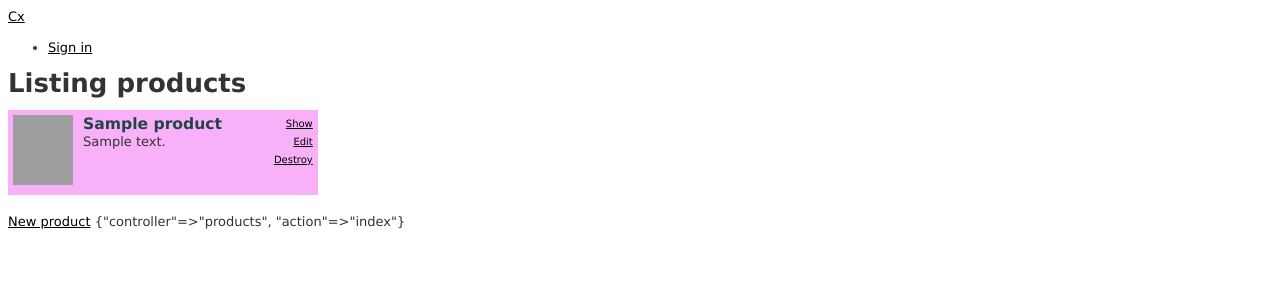
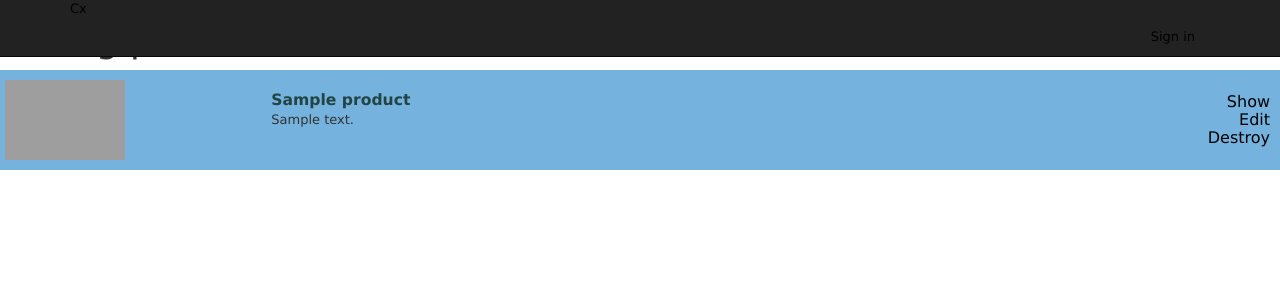
Before and after one commit to ckesurf/ivyswap, a Rails app: page /products in a window 1280 px wide. Shown: the top 300 px of the page. Run offline with Rails 7, Linux system fonts and the light colour scheme; tables that the repository leaves empty hold one stand-in row (values such as "Sample post"); style sheets or scripts are compiled from the project's sources; parts of the project's set-up code (start-up, migrations or seed data) failed here and were passed over; some libraries are stand-ins or nearby versions; grey boxes are pictures that could not be loaded.

Commit message:
made changes to links

```diff
--- a/app/assets/stylesheets/custom.css.scss
+++ b/app/assets/stylesheets/custom.css.scss
@@ -250,6 +250,12 @@
     border-top: 1px solid #e8e8e8;
   }
 }
+
+.list_image {
+    width:  160px;
+    height: 100px;
+  }
+
 .description {
   margin: 10px;
   padding-right: 20px;
--- a/app/assets/stylesheets/products.css.scss
+++ b/app/assets/stylesheets/products.css.scss
@@ -1,26 +1,34 @@
+@import "bootstrap";
+
 .products {
   table {
     border-collapse: collapse;
   }
 
   table tr td {
-    padding: 5px;
-    vertical-align: top;
+
+  padding-top: 10px;
+  padding-bottom: 10px;
+  padding-left: 5px;
+  padding-right: 5px;
+  width: 400px;
+
   }
 
   .list_image {
-    width:  60px;
-    height: 70px;
+    width:  120px;
+    height: 80px;
+
   }
 
   .list_description {
     width: 60%;
-
     dl {
-      margin: 0;
+      margin: 10;
     }
 
     dt {
+
       color:        #244;
       font-weight:  bold;
       font-size:    larger;
@@ -32,15 +40,19 @@
   }
 
   .list_actions {
-    font-size:    x-small;
+    font-size:    medium;
     text-align:   right;
+    text-align: bottom;
     padding-left: 1em;
+    padding-top: 5px;
+    padding-bottom: 5px;
+    padding-right: 10px;
   }
 
   .list_line_even {
     background:   #e0f8f8;
   }
   .list_line_odd {
-    background:   #f8b0f8;
+    background:   #75B2DD;
   }
 }
--- a/app/controllers/products_controller.rb
+++ b/app/controllers/products_controller.rb
@@ -16,11 +16,11 @@
   # GET /products/1.json
   def show
     @product = Product.find(params[:id])
-
     respond_to do |format|
       format.html # show.html.erb
       format.json { render :json => @product }
     end
+
   end
 
   # GET /products/new
@@ -79,6 +79,7 @@
         format.json { render :json => @product.errors, :status => :unprocessable_entity }
       end
     end
+    #redirect_to current_user
   end
 
   # DELETE /products/1
@@ -87,9 +88,10 @@
     @product = Product.find(params[:id])
     @product.destroy
 
-    respond_to do |format|
-      format.html { redirect_to products_url }
-      format.json { head :no_content }
-    end
+    redirect_to current_user
+    #respond_to do |format|
+      #format.html { redirect_to @user }
+    #end
+
   end
 end
--- a/app/controllers/users_controller.rb
+++ b/app/controllers/users_controller.rb
@@ -22,7 +22,7 @@
       flash[:success] = "Welcome to CX!"
       # Deliver the signup_email
       #Notifier.signup_email(@user).deliver
-      redirect_to @user
+      redirect_to root_path
     else
       render 'new'
     end
@@ -58,7 +58,7 @@
     def destroy
       User.find(params[:id]).destroy
       flash[:success] = "User destroyed."
-      redirect_to users_url
+      redirect_to root_path
   end
 
 end
--- a/app/views/layouts/_header.html.erb
+++ b/app/views/layouts/_header.html.erb
@@ -5,8 +5,8 @@
       <nav>
         <ul class="nav pull-right">
           <% if signed_in? %>
+            <li><%= link_to "All Listings", root_path %></li>
             <li><%= link_to "Your Listings", current_user %></li>
-            <li><%= link_to "All Listings", root_path %></li>
             <li id="fat-menu" class="dropdown">
               <a href="#" class="dropdown-toggle" data-toggle="dropdown">
                 <%= current_user.name.capitalize %> <b class="caret"></b>
--- a/app/views/layouts/application.html.erb
+++ b/app/views/layouts/application.html.erb
@@ -18,5 +18,5 @@
 
   </body>
 
-  <%= p params %>
+
 </html>
--- a/app/views/products/edit.html.erb
+++ b/app/views/products/edit.html.erb
@@ -2,5 +2,5 @@
 
 <%= render 'form' %>
 
-<%= link_to 'Show', @product %> |
-<%= link_to 'Back', products_path %>
+
+<%= link_to 'Back', current_user %>
--- a/app/views/products/index.html.erb
+++ b/app/views/products/index.html.erb
@@ -30,5 +30,3 @@
 </div>
 
 <br />
-
-<%= link_to 'New product', new_product_path %>
--- a/app/views/products/new.html.erb
+++ b/app/views/products/new.html.erb
@@ -2,4 +2,4 @@
 
 <%= render 'form' %>
 
-<%= link_to 'Back', products_path %>
+<%= link_to 'Back', current_user %>
--- a/app/views/products/show.html.erb
+++ b/app/views/products/show.html.erb
@@ -22,4 +22,4 @@
 
 
 <%= link_to 'Edit', edit_product_path(@product) %> |
-<%= link_to 'Back', products_path %>
+<%= link_to 'Back', current_user %>
--- a/app/views/shared/_product.html.erb
+++ b/app/views/shared/_product.html.erb
@@ -1,4 +1,4 @@
-<li class="product-listing">
+<ul class="product-listing">
 
   <%= image_tag(product.image_url, class: 'list_image') %>
 
@@ -22,4 +22,4 @@
   <%= time_ago_in_words(product.created_at) %> ago.
   <%= link_to 'contact', product, class: "btn " %><br/>
 
-</li>
+</ul>
--- a/app/views/users/show.html.erb
+++ b/app/views/users/show.html.erb
@@ -23,5 +23,3 @@
       </div>
     </div>
     <br />
-
-    <%= link_to 'New product', new_product_path %>
```
Also changed, not shown: app/views/products/_product.html.erb (+7 -3 lines), app/views/shared/_product_form.html.erb (+3 -4 lines).
